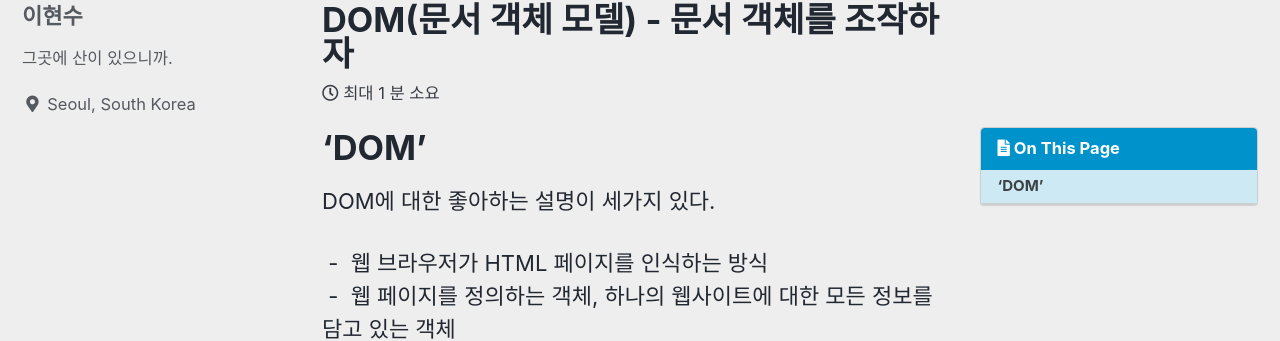
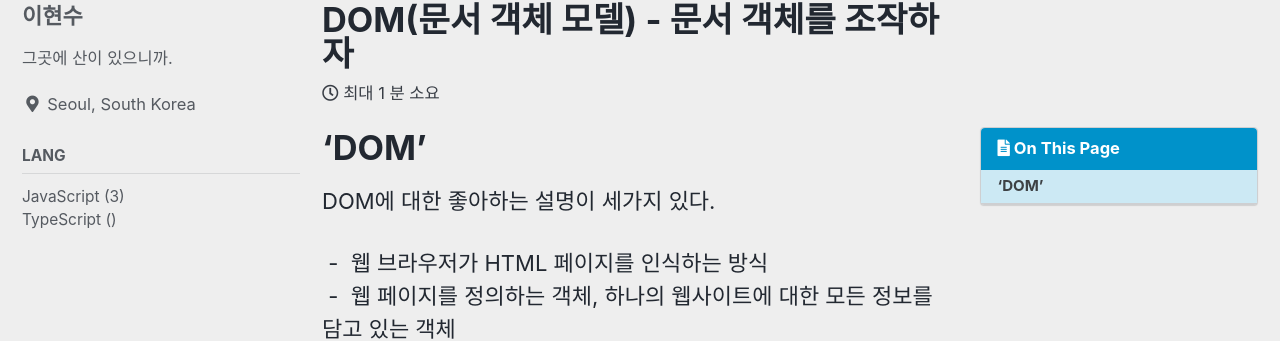
Before and after one commit to josiah-0208/josiah-0208.github.io, a Jekyll site: the page built from _posts/2023-01-09-DOM.md, in a window 1280 px wide. Shown: the part 108-449 px from the top of the page. Built offline with Jekyll 4.4.1, drawn with Linux system fonts in a browser that asks for light colours; cached includes are drawn as plain includes.

Commit message:
config 카테고리 항상 보이게 수정

```diff
--- a/_config.yml
+++ b/_config.yml
@@ -290,3 +290,5 @@ defaults:
       comments: # true
       share: true
       related: true
+      sidebar:                      # 카테고리가 항상 보이기 default로 설정
+        nav: "sidebar-category"
```
